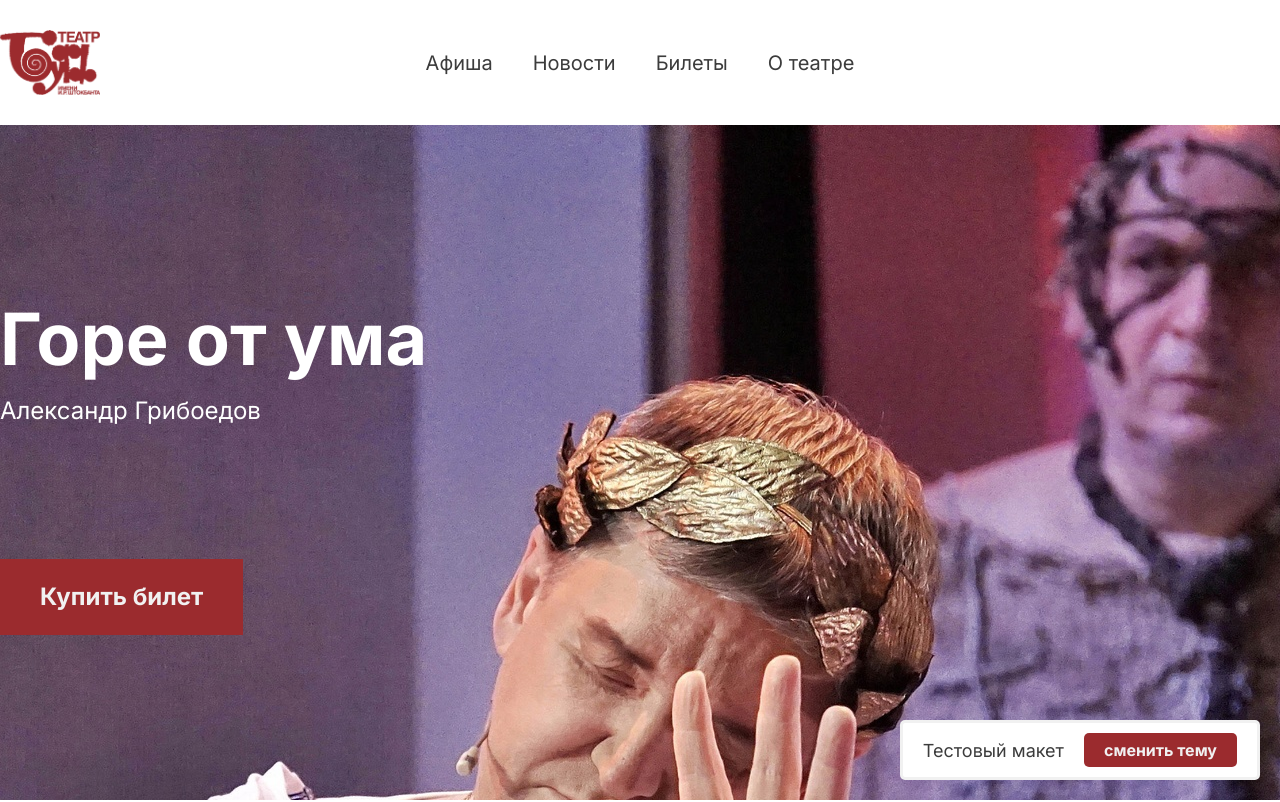
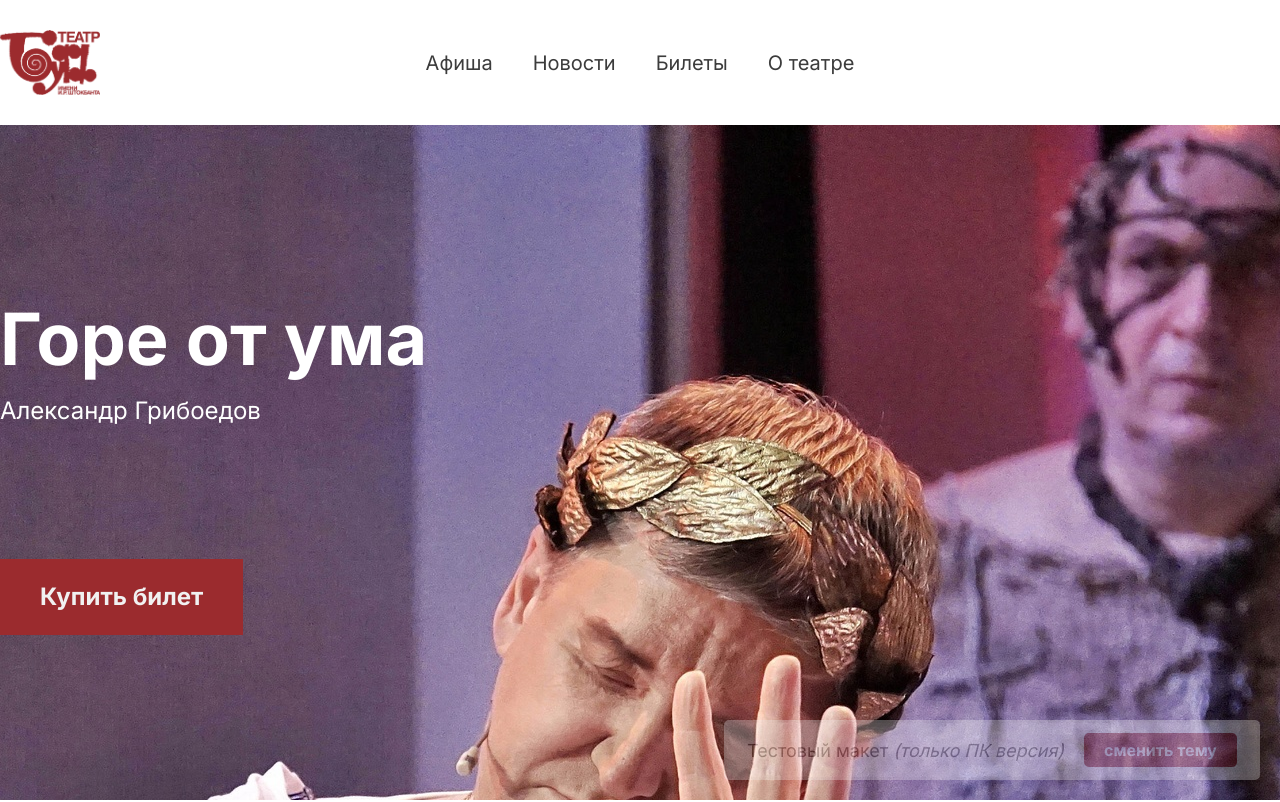
Before and after one commit to menyaboo/buff, a Next.js app: page / in a window 1280 px wide. Shown: the top 802 px of the page. Built offline with nearby package versions, Linux system fonts and the light colour scheme.

Commit message:
fixTheme commit

```diff
--- a/components/TheInfo.tsx
+++ b/components/TheInfo.tsx
@@ -23,7 +23,7 @@ const TheInfo = () => {
 
   return (
     <div className={'prew-info'}>
-      <p>Тестовый макет</p>
+      <p>Тестовый макет <span style={{fontStyle: "italic"}}>(только ПК версия)</span></p>
       <button onClick={handleThemeSwitch}>сменить тему</button>
     </div>
   )
--- a/next.config.js
+++ b/next.config.js
@@ -1,6 +1,6 @@
 /** @type {import('next').NextConfig} */
 const nextConfig = {
-  //railingSlash: true,
-  //output: 'export',
+  railingSlash: true,
+  output: 'export',
 }
 module.exports = nextConfig
--- a/public/css/globals.scss
+++ b/public/css/globals.scss
@@ -454,6 +454,13 @@ footer {
   background: var(--background-rgb);
   border: 3px solid var(--background-rgb_footer);
   border-radius: 5px;
+  opacity: .3;
+  transition: opacity .2s ease-in;
+  cursor: pointer;
+
+  &:hover {
+    opacity: 1;
+  }
 
   button {
     padding: 5px 20px;
```
